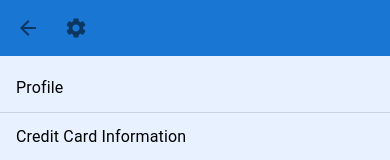
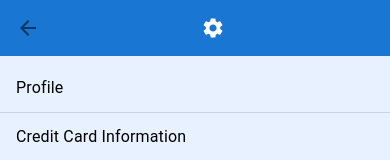
Before and after one commit to jhoo-o/cs422-project, a React (Create React App) app: page / in a window 390 px wide. Shown: the top 160 px of the page. Built offline with nearby package versions, Linux system fonts and the light colour scheme.

Commit message:
Responsive Settings Page

```diff
--- a/src/pages/settingsList.js
+++ b/src/pages/settingsList.js
@@ -1,4 +1,4 @@
-import {AppBar, Box, List, ListItemText, ListItemButton, Toolbar, IconButton} from "@mui/material";
+import {AppBar, Box, List, Toolbar, IconButton} from "@mui/material";
 import {ArrowBack, Settings} from '@mui/icons-material';
 import SetNavigate from "../components/SetNavigate";
 
@@ -8,12 +8,10 @@ const SettingsList = () => {
             <Box sx={{flexGrow: 1}}>
                 <AppBar position="static">
                     <Toolbar>
-                        <IconButton size="large" edge="start" sx={{}}>
+                        <IconButton size="large" edge="start">
                             < ArrowBack />
                         </IconButton>
-                        <IconButton size="large" sx={{}}>
-                            <Settings />
-                        </IconButton>
+                        <Settings size="large" sx={{flexGrow: 1}}/>
                     </Toolbar>
                 </AppBar>
             </Box>
```
Also changed, not shown: 1 other file (tests, documents, lock files or other folders).
